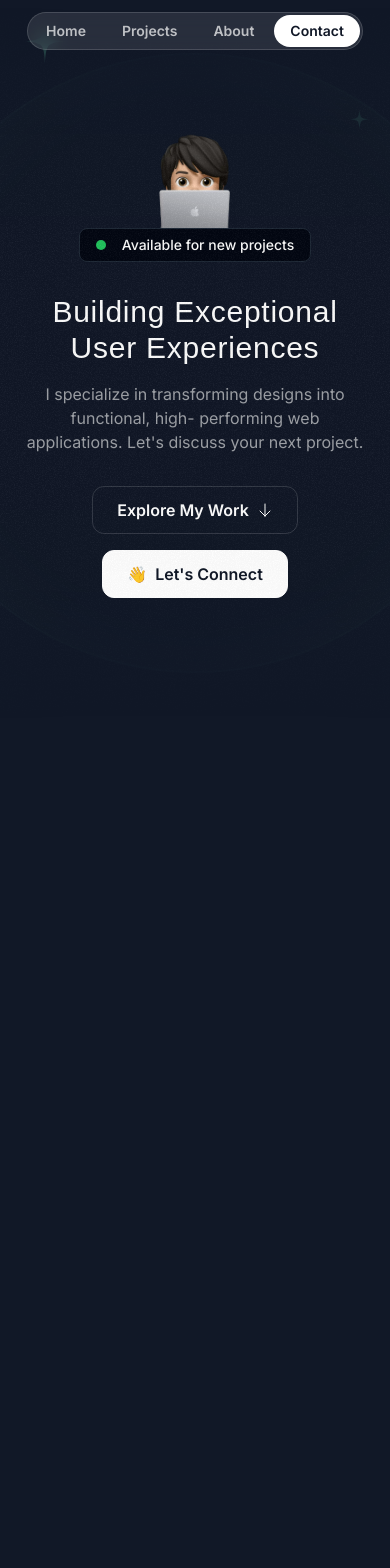
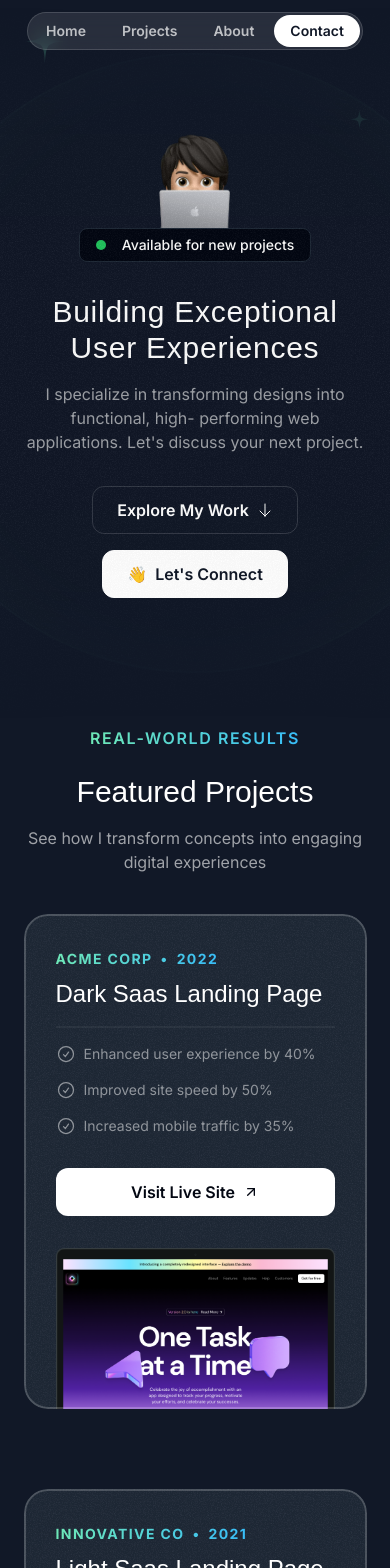
Before and after one commit to albinjoby/Portfolio, a Next.js app: page / in a window 390 px wide. Shown: the top 1568 px of the page. Before the commit the page ends 973 px from the top, so only its background shows below. Built offline with nearby package versions, Linux system fonts and the light colour scheme; a web font is replaced by a local one.

Commit message:
added projects sections

```diff
--- a/src/app/globals.css
+++ b/src/app/globals.css
@@ -2,12 +2,18 @@
 @tailwind components;
 @tailwind utilities;
 
-@layer base{
-    .nav-item {
-        @apply px-4 py-1.5 rounded-full text-white/70 text-sm font-semibold hover:bg-white/10 hover:text-white transition duration-300;
-    }
+@layer base {
+  .nav-item {
+    @apply px-4 py-1.5 rounded-full text-white/70 text-sm font-semibold hover:bg-white/10 hover:text-white transition duration-300;
+  }
 
-    .hero-ring{
-        @apply absolute inset-0 border-2 top-1/2 left-1/2 -translate-x-1/2 -translate-y-1/2 rounded-full border-emerald-300/5 shadow-[0_0_80px_inset] shadow-green-300/5;
-    }
+  .hero-ring {
+    @apply absolute inset-0 border-2 top-1/2 left-1/2 -translate-x-1/2 -translate-y-1/2 rounded-full border-emerald-300/5 shadow-[0_0_80px_inset] shadow-green-300/5;
+  }
 }
+
+@layer utilities {
+  .container {
+    @apply lg:max-w-5xl;
+  }
+}
--- a/src/app/page.tsx
+++ b/src/app/page.tsx
@@ -1,11 +1,13 @@
 import { Header } from "@/sections/Header";
 import { HeroSection } from "@/sections/Hero";
+import { ProjectsSection } from "@/sections/Projects";
 
 export default function Home() {
   return (
     <div>
       <Header />
       <HeroSection />
+      <ProjectsSection />
     </div>
   );
 }
--- a/src/sections/Projects.tsx
+++ b/src/sections/Projects.tsx
@@ -1,6 +1,10 @@
 import darkSaasLandingPage from "@/assets/images/dark-saas-landing-page.png";
 import lightSaasLandingPage from "@/assets/images/light-saas-landing-page.png";
 import aiStartupLandingPage from "@/assets/images/ai-startup-landing-page.png";
+import Image from "next/image";
+import CheckCircleIcon from "@/assets/icons/check-circle.svg";
+import ArrowUpRight from "@/assets/icons/arrow-up-right.svg";
+import grainImage from "@/assets/images/grain.jpg";
 
 const portfolioProjects = [
   {
@@ -42,5 +46,70 @@
 ];
 
 export const ProjectsSection = () => {
-  return <div>Projects Section</div>;
+  return (
+    <section className="pb-16 lg:py-24">
+      <div className="container">
+        <div className="flex justify-center">
+          <p className="uppercase font-semibold tracking-widest bg-gradient-to-r from-emerald-300 to-sky-400 text-center text-transparent bg-clip-text">
+            Real-world Results
+          </p>
+        </div>
+        <h2 className="font-serif text-3xl md:text-5xl text-center mt-6">
+          Featured Projects
+        </h2>
+        <p className="text-center text-white/60 mt-4 md:text-lg max-w-md mx-auto lg:text-xl">
+          See how I transform concepts into engaging digital experiences
+        </p>
+        <div className="flex flex-col gap-20 mt-10 md:mt-20">
+          {portfolioProjects.map((project) => (
+            <div
+              key={project.title}
+              className="bg-gray-800 rounded-3xl relative z-0 overflow-hidden after:z-10 after:content-[''] after:absolute after:inset-0 after:outline-2 after:outline after:-outline-offset-2 after:rounded-3xl after:outline-white/20 px-8 pt-8 after:pointer-events-none md:pt-12 md:px-10 lg:pt-16 lg:px-20"
+            >
+              <div
+                className="absolute inset-0 -z-10 opacity-5"
+                style={{
+                  backgroundImage: `url(${grainImage.src})`,
+                }}
+              ></div>
+              <div className="lg:grid lg:grid-cols-2 lg:gap-16">
+                <div className="lg:pb-16">
+                  <div className="bg-gradient-to-r from-emerald-300 to-sky-400 inline-flex gap-2 font-bold uppercase tracking-widest text-sm text-transparent bg-clip-text">
+                    <span>{project.company}</span>
+                    <span>&bull;</span>
+                    <span>{project.year}</span>
+                  </div>
+                  <h3 className="font-serif text-2xl mt-2 md:text-4xl md:mt-5">
+                    {project.title}
+                  </h3>
+                  <hr className="border-t-2 border-white/5 mt-4 md:mt-5" />
+                  <ul className="flex flex-col gap-4  mt-4 md:mt-5">
+                    {project.results.map((result) => (
+                      <li className="flex gap-2 text-sm text-white/50 md:text-base">
+                        <CheckCircleIcon className="size-5 md:size-6" />
+                        <span>{result.title}</span>
+                      </li>
+                    ))}
+                  </ul>
+                  <a href={project.link}>
+                    <button className="bg-white text-gray-950 h-12 w-full rounded-xl font-semibold  inline-flex items-center justify-center gap-2 mt-8 md:w-auto px-6">
+                      <span>Visit Live Site</span>
+                      <ArrowUpRight className="size-4" />
+                    </button>
+                  </a>
+                </div>
+                <div className="relative">
+                  <Image
+                    src={project.image}
+                    alt={project.title}
+                    className="mt-8 -mb-4 md:-mb-0 lg:mt-0 lg:absolute lg:h-full lg:w-auto lg:max-w-none"
+                  />
+                </div>
+              </div>
+            </div>
+          ))}
+        </div>
+      </div>
+    </section>
+  );
 };
```
